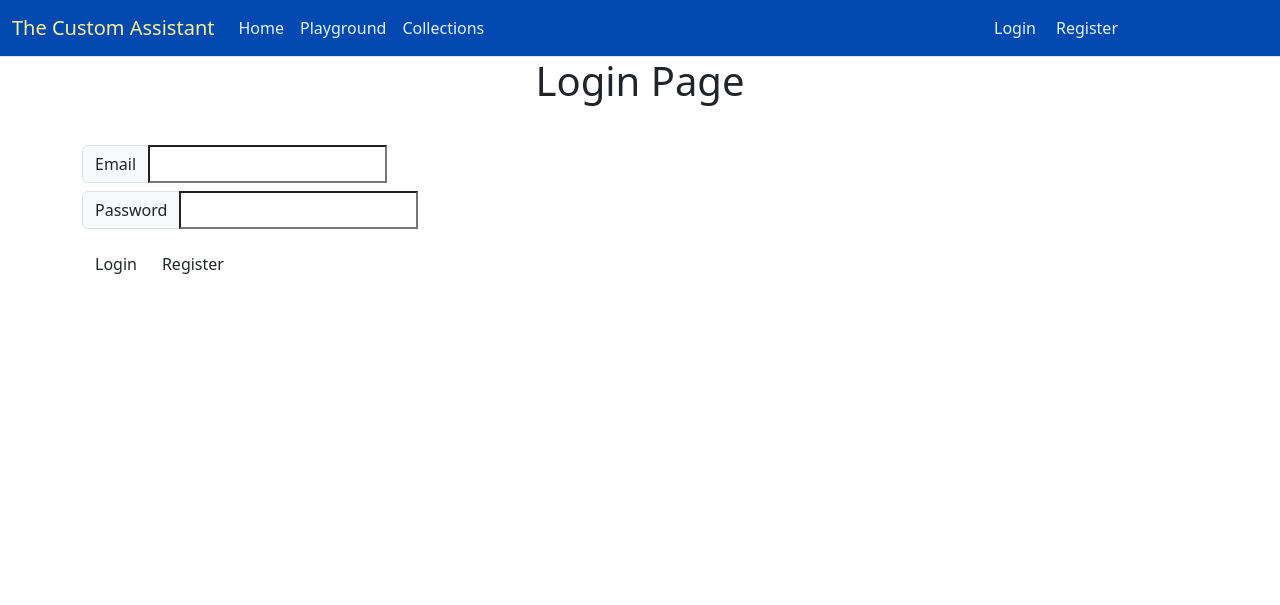
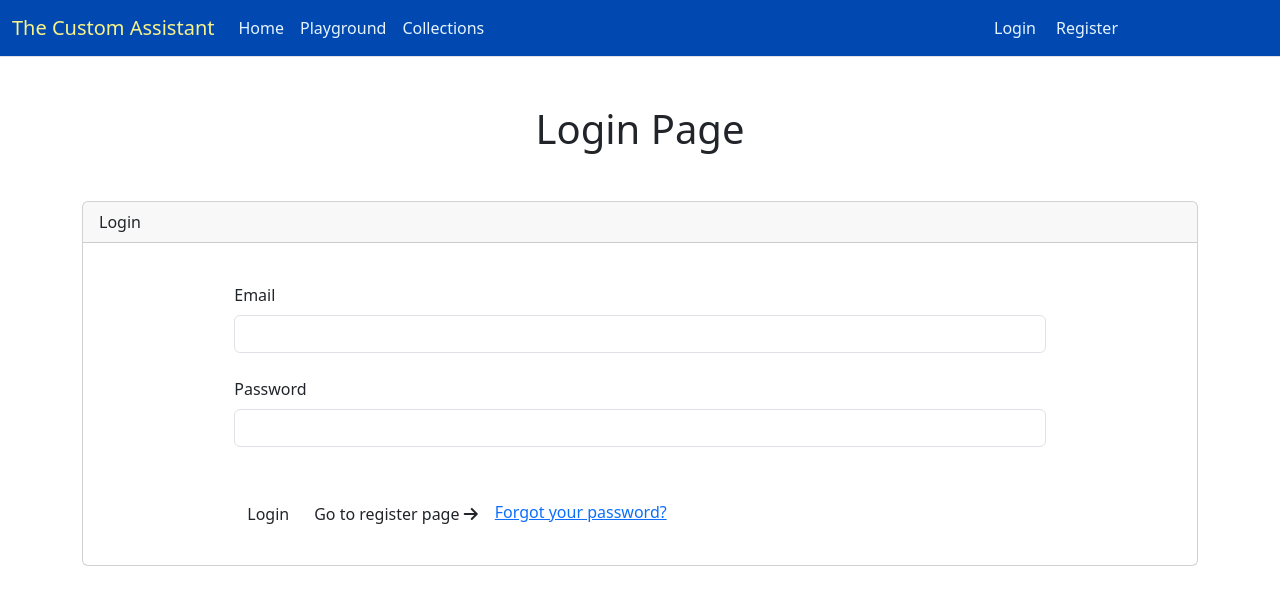
Before and after one commit to antoniobruchidev/mp3-custom-ai-fix, a Flask app: page /login in a window 1280 px wide. Shown: the top 605 px of the page. Run offline with Flask 3, Linux system fonts and the light colour scheme; some libraries are stand-ins or nearby versions.

Commit message:
Feat: add the verify_user route
Also added automatic verifaction email and message if user is not verified.
Also added password confirmation field in register route and template.
Also changed the styling of the inputs from input-groupt to form-control in both login and register
Also changed the switch from login to register and viceversa to a button in the templates and an event listener in google.js
Also added javascript function to show toasts and errors in script.js.

```diff
--- a/custom_assistant/__init__.py
+++ b/custom_assistant/__init__.py
@@ -11,6 +11,7 @@ from flask import Flask
 
 UPLOAD_FOLDER = "/static/images/"
 ALLOWED_EXTENSIONS = {'png', 'jpg', 'jpeg', 'gif'}
+HEROKU_DOMAIN = os.getenv("HEROKU_DOMAIN")
 
 load_dotenv()
 
--- a/custom_assistant/routes.py
+++ b/custom_assistant/routes.py
@@ -88,24 +88,48 @@ def register():
     """Route to create a user
 
     Returns:
-        json | render_template: user id if successfull, missing data if not | register page
+        json | render_template: user id if successfull,
+        missing data if not | register page
     """
+    g_client_id = os.getenv("GOOGLE_CLIENT_ID")
     if request.method == "POST":
         email = request.form.get("email")
         user = None
         user = User(email=email).sign_up_with_email(
-            request.form.get("password", None)
+            request.form.get("password", None),
+            request.form.get("confirm-password", None)
         )
         if user is not None:
             db.session.add(user)
             db.session.commit()
             send_activation_email(user)
-            return redirect(url_for("login"))
+            return redirect(url_for("login", g_client_id=g_client_id))
         else:
-            return {"status": 400}
+            error = f"Email {user.email} already present"
+            return redirect(url_for(
+                "login",
+                error=error,
+                g_client_id=g_client_id
+            ))
     else:
-        g_client_id = os.getenv("GOOGLE_CLIENT_ID")
         return render_template("register.html", g_client_id=g_client_id)
+
+
+@app.get("/verify/<user_id>")
+def verify_user(user_id):
+    """Route to verify user email address
+
+    Args:
+        user_id (int): the user id
+
+    Returns:
+        redirect: login
+    """
+    user = db.session.get(User, user_id)
+    user.verified = True
+    db.session.add(user)
+    db.session.commit()
+    return redirect(url_for("login"))
 
 
 @app.route("/login", methods=['GET', 'POST'])
@@ -116,11 +140,14 @@ def login():
         render_template: login page if method is get
         json: if post
     """
+    g_client_id = os.getenv("GOOGLE_CLIENT_ID")
     if request.method == "POST":
         google_id = request.form.get("google-id", None)
         email = request.form.get("email", None)
         if google_id is not None:
-            user = db.session.query(User).filter(User.google_id==google_id).first()
+            user = db.session.query(User).filter(
+                User.google_id==google_id
+            ).first()
             if user is None:
                 user = User(
                     google_id=google_id,
@@ -138,22 +165,48 @@ def login():
         else:
             user = db.session.query(User).filter(User.email == email).first()
             if user is not None:
-                password_check = user.check_password(request.form.get("password", None))
-                if password_check:
-                    login_user(user)
-                    flash("logged in")
-                    return redirect(url_for("home"))
+                if user.verified:
+                    password_check = user.check_password(
+                        request.form.get("password", None)
+                    )
+
+                    if password_check:
+                        login_user(user)
+                        flash("logged in")
+                        return redirect(url_for("home"))
+                    else:
+                        error = "Invalid credentials"
+                        return render_template(
+                            "login.html",
+                            error=error,
+                            g_client_id=g_client_id
+                        )
                 else:
-                    error = "invalid credentials"
-                    return render_template("login.html", error=error)
+                    send_activation_email(user)
+                    error = f"""User not verified - please verify
+                    from the email sent at {user.email}"""
+                    return render_template(
+                            "login.html",
+                            error=error,
+                            g_client_id=g_client_id
+                        )
             else:
-                error = "email not found"
-                return render_template("login.html", error=error)
-    g_client_id = os.getenv("GOOGLE_CLIENT_ID")
+                error = "Email not found"
+                return render_template(
+                            "login.html",
+                            error=error,
+                            g_client_id=g_client_id
+                        )
     return render_template("login.html", g_client_id=g_client_id)
+
 
 @login_required
 @app.route("/logout")
 def logout():
+    """Route to logout
+
+    Returns:
+        redirect: home
+    """
     logout_user()
     return redirect(url_for('home'))
--- a/custom_assistant/static/js/google.js
+++ b/custom_assistant/static/js/google.js
@@ -40,3 +40,10 @@ const loginOrRegister = async (googleId, email) => {
             console.error(e);
       }
 }
+
+const loginRegisterButton = document.getElementById("register-login-link")
+
+loginRegisterButton.addEventListener("click", function() {
+    const url = loginRegisterButton.getAttribute("data-url");
+    window.location.href = url;
+})
--- a/custom_assistant/templates/login.html
+++ b/custom_assistant/templates/login.html
@@ -1,35 +1,69 @@
 {% extends "base.html" %}
 {% block title %}Login{% endblock %}
 {% block content %}
-<h1 class="text-center">
+<h1 class="text-center mt-5">
     Login Page
 </h1>
-<form method="POST" action="{{url_for('login')}}" id="credential-form">
-    <div class="row">
+<form method="POST" action="{{url_for('login')}}" id="credential-form" class="mx-auto mt-5">
     <!-- Google -->
     <div id="g_id_onload"
         data-client_id="{{g_client_id}}"
         data-callback="handleCredentialResponse">
     </div>
+    <div class="card">
+        <div class="card-header">
+            Login
         </div>
-    <div class="row mt-4">
-        <div class="input-group col-6 mt-2">
-            <label for="email" class="input-group-text">Email</label>
-            <input id="email" type="email" name="email" required>
+        <div class="card-body">
+            <div class="mb-3">
+                <div class="mt-4 w-75  mx-auto">
+                    <label for="email" class="form-label">Email</label>
+                    <input id="email" class="form-control" type="email" name="email" required>
                 </div>
-        <div class="input-group col-6 mt-2">
-            <label for="password" class="input-group-text">Password</label>
-            <input id="password" type="password" name="password" required>
+                <div class="mt-4 w-75 mx-auto">
+                    <label for="password" class="form-label">Password</label>
+                    <input id="password" class="form-control" type="password" name="password" required>
                 </div>
             </div>
-    <div class="btn-group mt-3">
-        <button class="btn" id="submitform" type="submit">Login</button>
-        <a href="{{ url_for('register') }}" class="btn">
-            Register
-        </a>
+            <div class="mb-3 w-75 mt-5 mx-auto">
+                <div class=" btn-group" role="group" aria-label="Login or Register">
+                    <button class="btn btn-login-register" id="submitform" type="submit">Login</button>
+                    <button class="btn btn-login-register" data-url="{{ url_for('register') }}" id="register-login-link">
+                        Go to register page <i class="fa-solid fa-arrow-right"></i>
+                    </button>
+                </div>
+                <a href="" id="forgot-password">Forgot your password?</a>
+            </div>
+        </div>
     </div>
 </form>
+{% if error %}
+<div id="error" class="hidden">
+    {{ error }}
+</div>
+{% endif %}
 {% endblock %}
 {% block postloadjs %}
 <script src="{{ url_for('static', filename='js/google.js') }}"></script>
+<script>
+    const forgotPasswordLink = document.getElementById("forgot-password")
+    forgotPasswordLink.addEventListener("click", async function(e){
+        e.preventDefault()
+        const email = document.getElementById("email")
+        if (email.value != ""){
+            const url = window.location.pathname.replace("/login", `/forgot_password/${email.value}`)
+            const response = await fetch(url, {
+                method: "GET"
+            })
+            const data = await response.json()
+            if (data.status == 200) {
+                createToast(data.message)
+            } else {
+                createToast(data.error)
+            }
+        } else {
+            createToast("Enter an email")
+        }
+    })
+</script>
 {% endblock%}
```
Also changed, not shown: custom_assistant/mail.py (+4 -3 lines), custom_assistant/static/js/script.js (+59 -2 lines), custom_assistant/templates/register.html (+32 -13 lines). Lines whose indentation alone changed are shown as unchanged.
